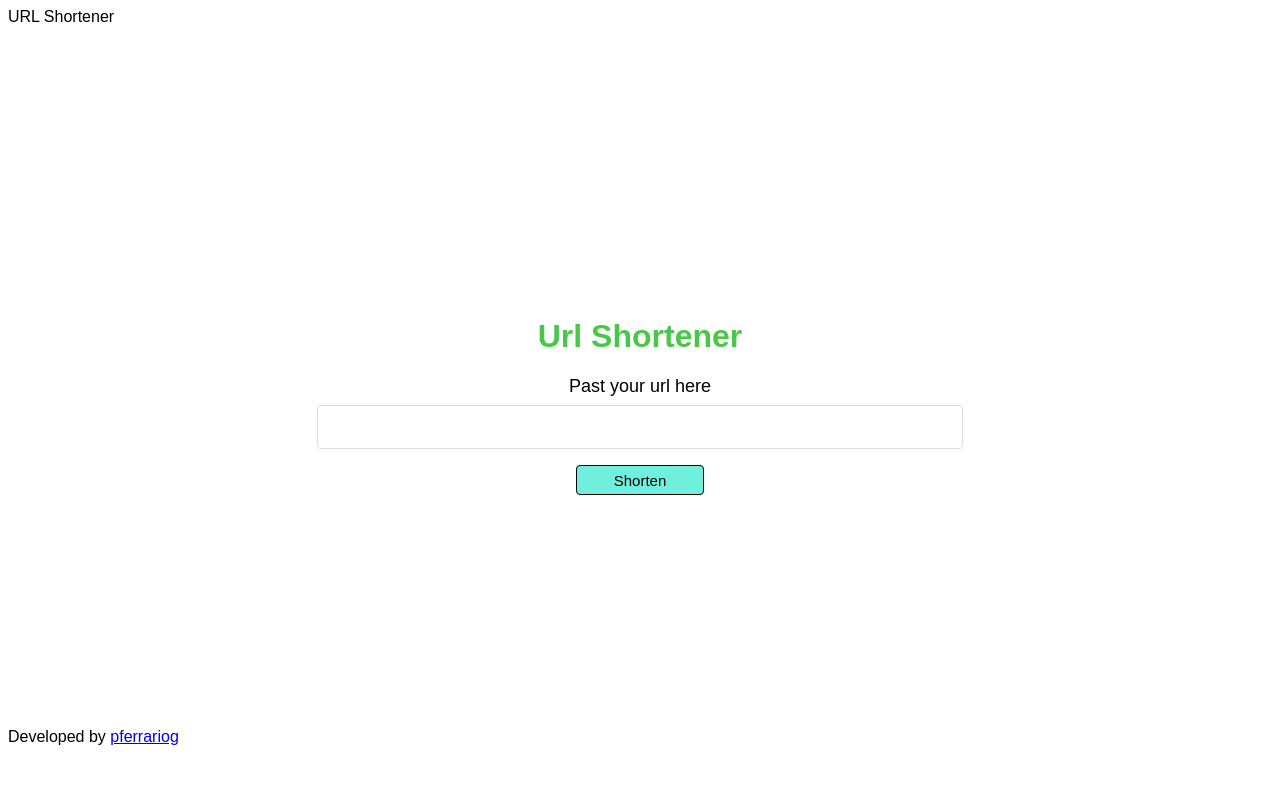
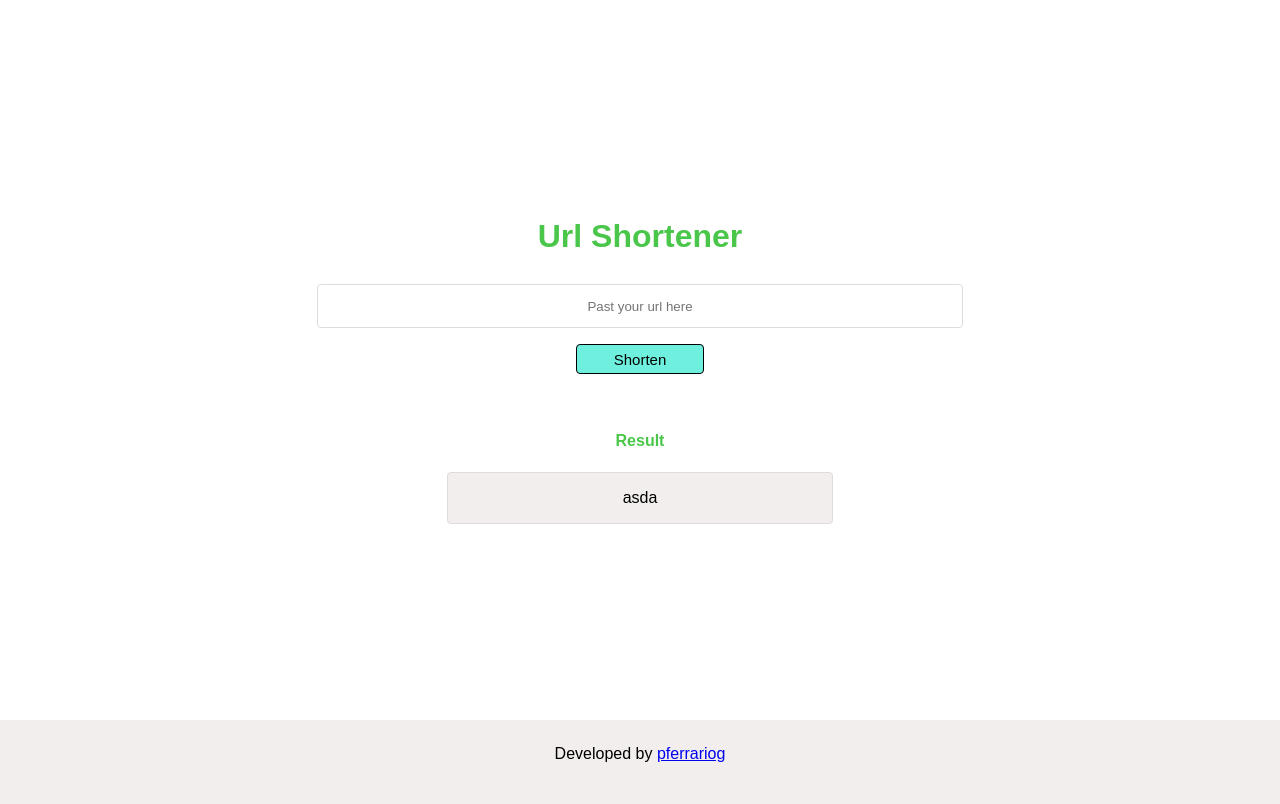
Before and after one commit to pferrariog/url-shortener, a plain HTML site: page static/index.html in a window 1280 px wide. Drawn offline with Linux system fonts and the light colour scheme; files whose address does not match are found by name.

Commit message:
chore: more css

```diff
--- a/static/index.html
+++ b/static/index.html
@@ -8,18 +8,15 @@
     <title>Url Shortener</title>
 </head>
 <body>
-    <div class="header">
-        URL Shortener
-    </div>
     <div class="main">
-        <div>
+        <div class="title">
             <h1>Url Shortener</h1>
         </div>
-        <label for="urlInput">Past your url here</label>
-        <input type="text" name="urlInput" id="urlInput">
+        <input type="text" name="urlInput" id="urlInput" placeholder="Past your url here">
         <button id="shortenButton" name="shortenButton">Shorten</button>
-        <div>
-            <p id="urlOutput"></p>
+        <h4>Result</h4>
+        <div class="output">
+            <p id="urlOutput">asda</p>
         </div>
     </div>
     <div class="footer">
--- a/static/style.css
+++ b/static/style.css
@@ -1,15 +1,10 @@
-.header {
-    align-items: center;
-    justify-content: center;
-    height: 10vh;
-}
-
 body {
-    display: flex;
-    flex-direction: column;
     background-repeat: no-repeat;
     background-position: center;
     font-family: Arial, Helvetica, sans-serif;
+    margin: 0;
+    overflow: hidden;
+    height: 100%;
 }
 
 .main {
@@ -18,12 +13,16 @@ body {
     justify-content: center;
     align-items: center;
     flex-direction: column;
-    height: 80vh;
+    min-height: 90vh;
 }
 
 .footer {
+    background-color: #f3eeee;
+    align-items: center;
     justify-content: center;
-    align-items: center;
+    text-align: center;
+    padding: 25px;
+    max-height: 35px;
 }
 
 #urlInput {
@@ -51,6 +50,24 @@ body {
     font-size: 18px;
 }
 
-.main div h1{
+.main div h1, h4{
     color: rgb(74, 199, 74);
 }
+
+.main h4 {
+    margin-top: 50px;
+}
+
+.main .output {
+    border: 1px solid #dcdcdc;
+    background-color: #f3eeee;
+    min-width: 30%;
+    border-radius: 4px;
+    align-items: center;
+    justify-content: center;
+    text-align: center;
+}
+
+::placeholder {
+    text-align: center;
+ }
```
